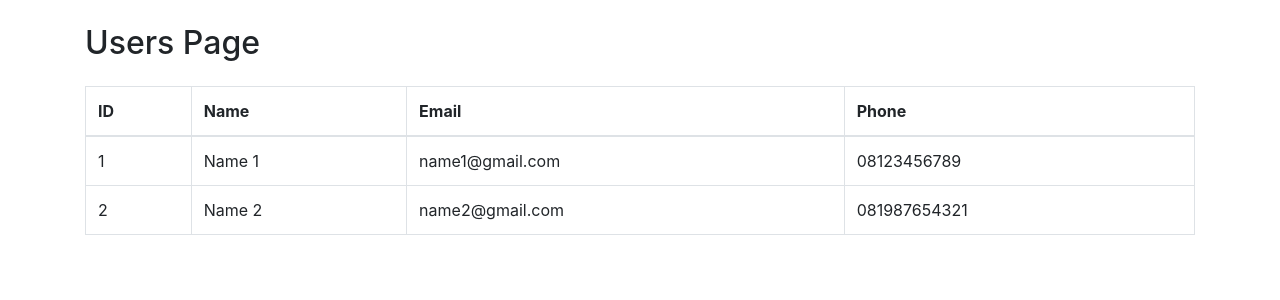
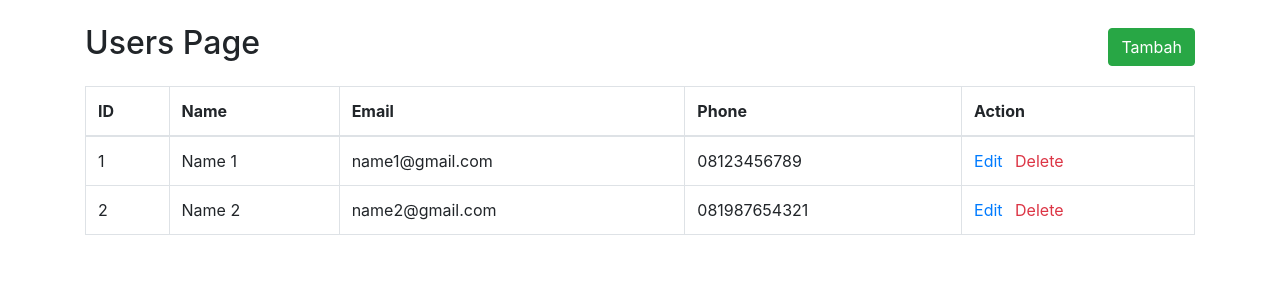
Before and after one commit to wahidari/simple-flask, a Flask app: page /users in a window 1280 px wide. Shown: the part 56-356 px from the top of the page. Run offline with Flask 2, Linux system fonts and the light colour scheme; data comes from the database, SQL or seed files in the repository; some libraries are stand-ins or nearby versions.

Commit message:
Update users.html

```diff
--- a/templates/users.html
+++ b/templates/users.html
@@ -30,7 +30,10 @@
     </div>
 
     <div class="container mt-4">
-        <h2 class="pb-3">Users Page</h2>
+        <div class="d-flex align-items-center justify-content-between pb-3">
+            <h2>Users Page</h2>
+            <a href="" class="btn btn-success">Tambah</a>
+        </div>
         <table class="table table-bordered">
             <thead>
                 <tr>
@@ -38,6 +41,7 @@
                     <th scope="col">Name</th>
                     <th scope="col">Email</th>
                     <th scope="col">Phone</th>
+                    <th scope="col">Action</th>
                 </tr>
             </thead>
             <tbody>
@@ -47,6 +51,10 @@
                     <td>{{row[1]}}</td>
                     <td>{{row[2]}}</td>
                     <td>{{row[3]}}</td>
+                    <td>
+                        <a href="" class="text-decoration-none text-primary mr-2">Edit</a>
+                        <a href="" class="text-decoration-none text-danger">Delete</a>
+                    </td>
                 </tr>
                 {% endfor %}
             </tbody>
```
